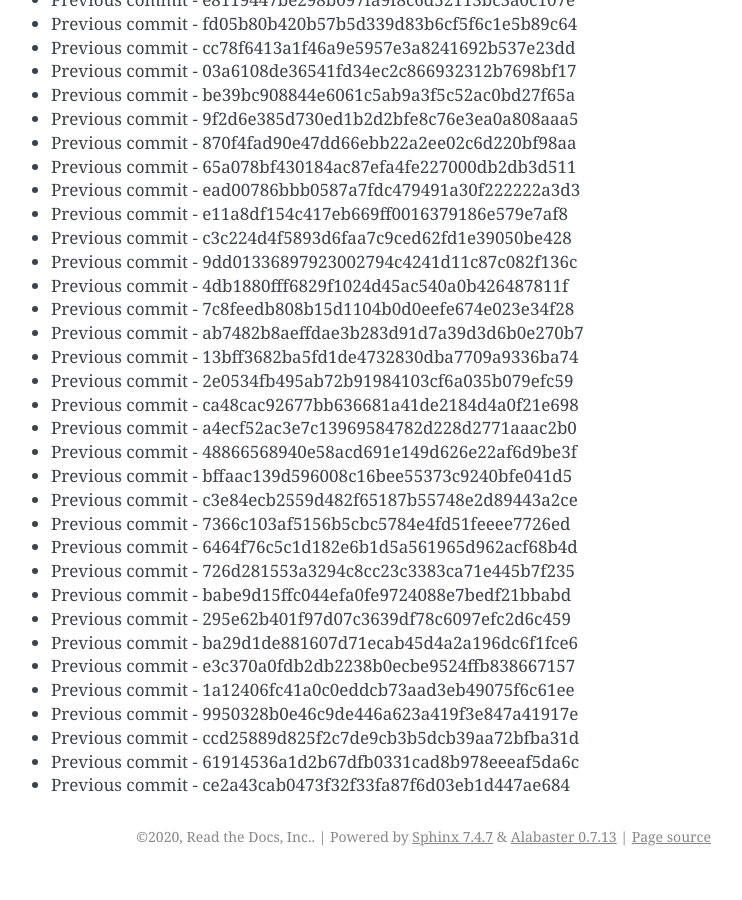
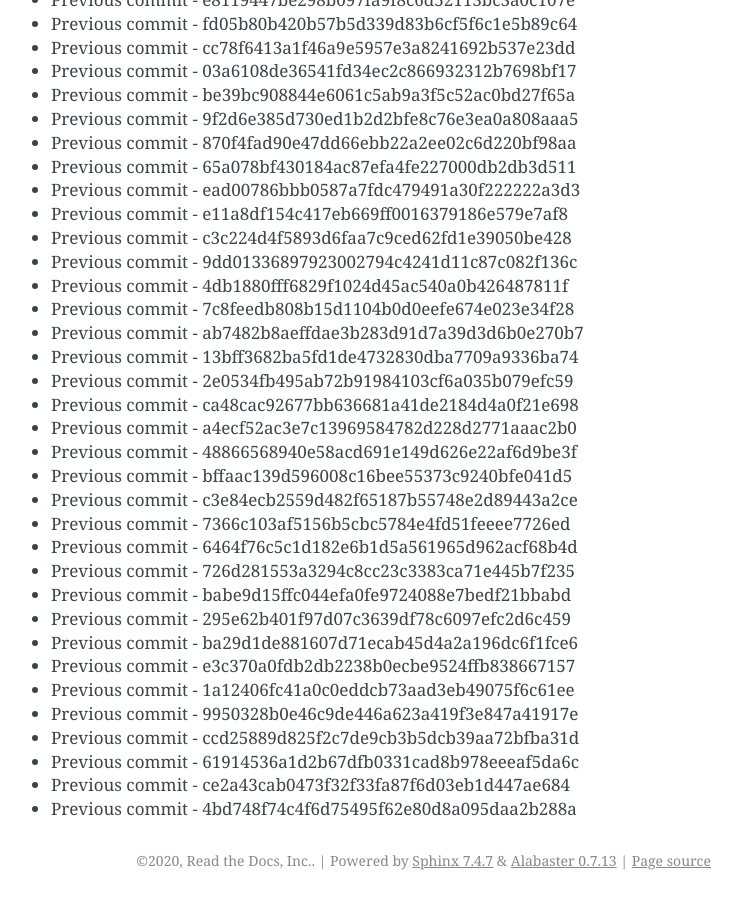
Before and after one commit to readthedocs/rtd-git-stresstest, a Sphinx documentation site: the page built from docs/updates.rst, in a window 1280 px wide and 900 px high, scrolled down 2940 px. Shown: the whole window, without its empty margins (399-1141 px from the left). Built offline with Sphinx 7.4.7, drawn with Linux system fonts in a browser that asks for light colours; before the commit the page ends 3816 px from its top, so only the background shows below that.

Commit message:
Generating commit from previous: 4bd748f74c4f6d75495f62e80d8a095daa2b288a

```diff
--- a/docs/updates.rst
+++ b/docs/updates.rst
@@ -155,3 +155,4 @@ It can be tested for any performance characteristics.
 * Previous commit - ccd25889d825f2c7de9cb3b5dcb39aa72bfba31d
 * Previous commit - 61914536a1d2b67dfb0331cad8b978eeeaf5da6c
 * Previous commit - ce2a43cab0473f32f33fa87f6d03eb1d447ae684
+* Previous commit - 4bd748f74c4f6d75495f62e80d8a095daa2b288a
```
